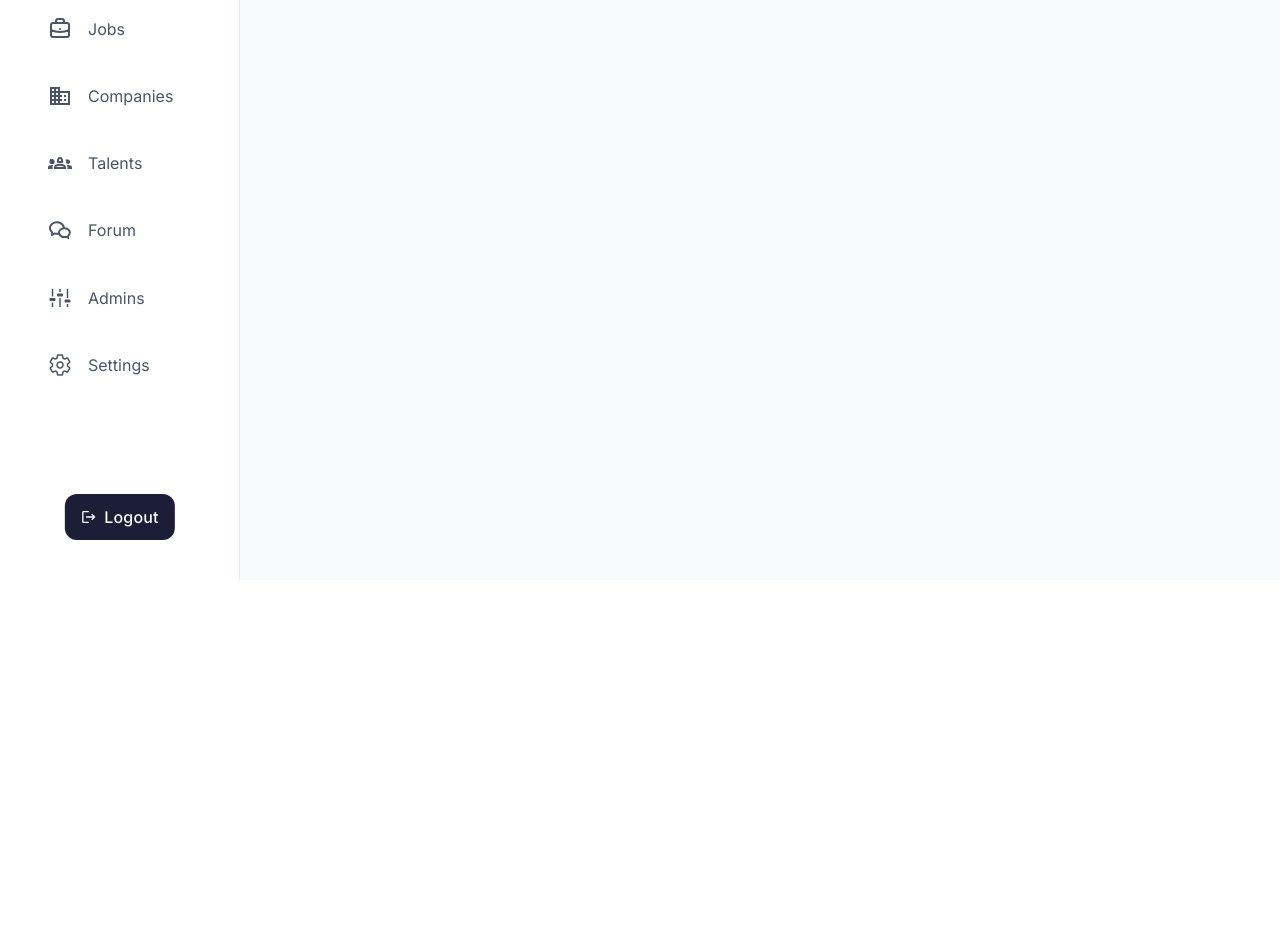
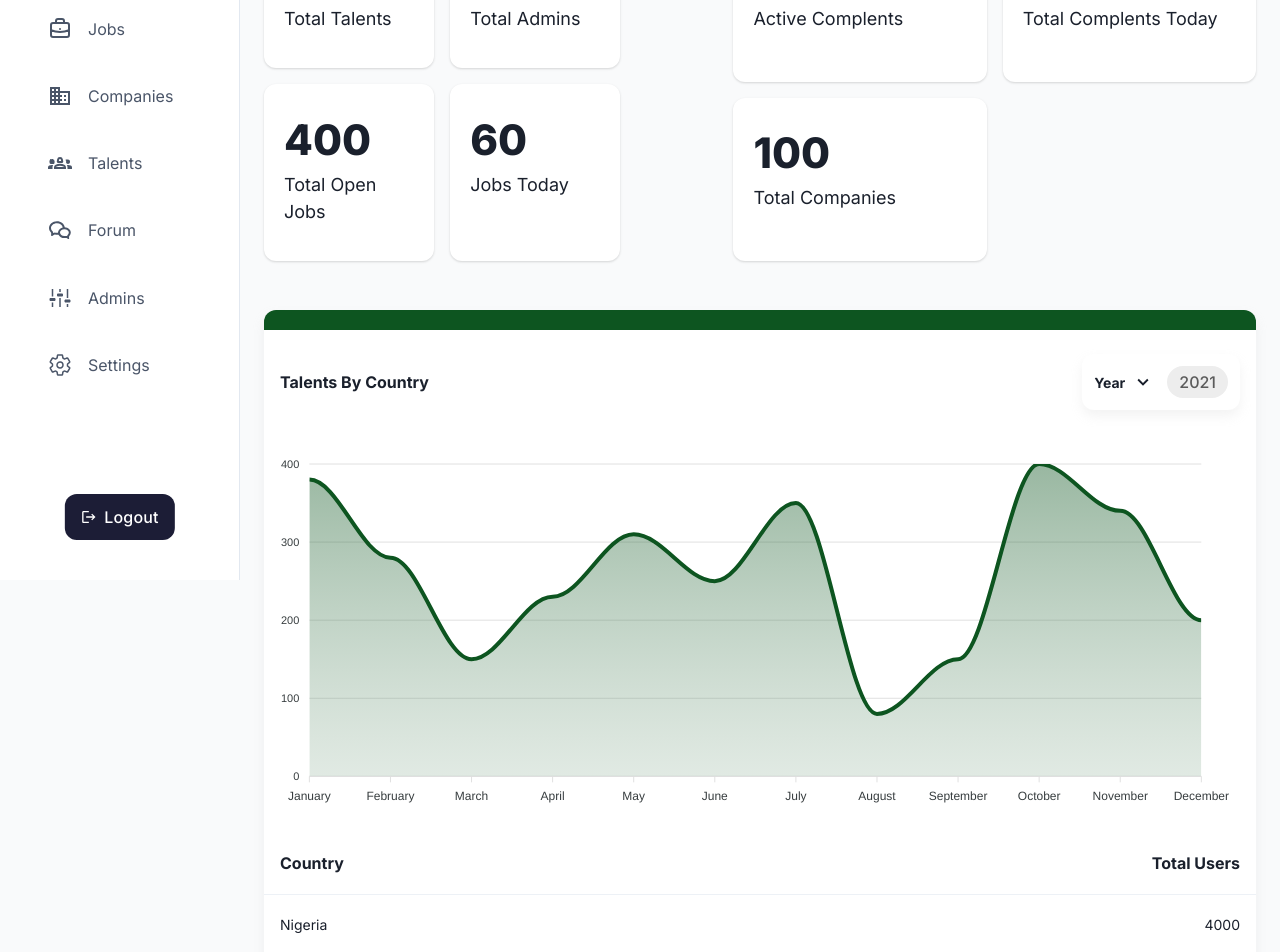
Before and after one commit to AfriSplash-Remotely/AfriSplash-SuperAdmin, a React (Vite) app: page /dashboard in a window 1280 px wide. Shown: the part 220-1172 px from the top of the page. Before the commit the page ends 800 px from the top, so only its background shows below. Built offline with nearby package versions, Linux system fonts and the light colour scheme.

Commit message:
feat: added the dashboard screen

```diff
--- a/package.json
+++ b/package.json
@@ -15,10 +15,12 @@
     "@fontsource/inter": "^4.5.15",
     "@fontsource/poppins": "^4.5.10",
     "@hookform/resolvers": "^3.1.0",
+    "apexcharts": "^3.40.0",
     "axios": "^1.3.4",
     "framer-motion": "^10.12.4",
     "prop-types": "^15.8.1",
     "react": "^18.2.0",
+    "react-apexcharts": "^1.4.0",
     "react-dom": "^18.2.0",
     "react-hook-form": "^7.43.9",
     "react-icons": "^4.8.0",
--- /dev/null
+++ b/src/Modules/Dashboard/components/CountriesAndTotalUsers.tsx
@@ -0,0 +1,62 @@
+import { Box, Divider, Flex, Text } from "@chakra-ui/react";
+import { CountriesAndNumberOfUsersType } from "../dashboard.interface";
+
+export const CountriesAndTotalUsers = () => {
+  const CountriesData: Array<CountriesAndNumberOfUsersType> = [
+    {
+      country: "Nigeria",
+      totalUsers: 4000,
+    },
+    {
+      country: "Ghana",
+      totalUsers: 50,
+    },
+    {
+      country: "Uganda",
+      totalUsers: 100,
+    },
+    {
+      country: "Niger",
+      totalUsers: 25,
+    },
+    {
+      country: "Cameron",
+      totalUsers: 100,
+    },
+  ];
+
+  return (
+    <Box w="100%" mt={{ base: "1rem", md: "1rem", lg: "1.375rem" }}>
+      <Box
+        fontWeight="700"
+        display="flex"
+        alignItems="center"
+        justifyContent="space-between"
+        px={{ base: ".8rem", lg: "1rem" }}
+        pb={{ base: "1rem", lg: "1.2rem" }}
+      >
+        <Text>Country</Text>
+        <Text>Total Users</Text>
+      </Box>
+      <Box>
+        {CountriesData.map((data) => {
+          return (
+            <Box key={data.country}>
+              <Divider />
+              <Flex
+                px={{ base: ".8rem", lg: "1rem" }}
+                py={{ base: ".7rem", lg: "1.2rem" }}
+                alignItems="center"
+                justifyContent="space-between"
+                fontSize="0.875rem"
+              >
+                <Text>{data.country}</Text>
+                <Text>{data.totalUsers}</Text>
+              </Flex>
+            </Box>
+          );
+        })}
+      </Box>
+    </Box>
+  );
+};
--- /dev/null
+++ b/src/Modules/Dashboard/components/CountriesDataCharts.tsx
@@ -0,0 +1,57 @@
+import { Box } from "@chakra-ui/react";
+import ReactApexChart from "react-apexcharts";
+
+export const CountriesDataCharts = (): JSX.Element => {
+  const series = [
+    {
+      name: "total users",
+      data: [380, 280, 150, 230, 310, 250, 350, 80, 150, 400, 340, 200],
+    },
+  ];
+
+  const options = {
+    colors: ["#0D5520"],
+    chart: {
+      height: 350,
+      type: "area",
+      toolbar: { show: false },
+    },
+    dataLabels: {
+      enabled: false,
+    },
+    stroke: {
+      curve: "smooth",
+    },
+    xaxis: {
+      categories: [
+        "January",
+        "February",
+        "March",
+        "April",
+        "May",
+        "June",
+        "July",
+        "August",
+        "September",
+        "October",
+        "November",
+        "December",
+      ],
+    },
+    tooltip: {
+      x: {
+        format: "dd/MM/yy HH:mm",
+      },
+    },
+  };
+  return (
+    <Box pr={{ lg: "1rem" }}>
+      <ReactApexChart
+        options={options}
+        series={series}
+        type="area"
+        height={380}
+      />
+    </Box>
+  );
+};
--- /dev/null
+++ b/src/Modules/Dashboard/components/DataCard.tsx
@@ -0,0 +1,24 @@
+import { Box, Card, CardBody, Text } from "@chakra-ui/react";
+import { CardDataType } from "../dashboard.interface";
+
+interface DataCardProps {
+  data: CardDataType;
+}
+
+export const DataCard = ({ data }: DataCardProps): JSX.Element => {
+  return (
+    <Card w="100%" borderRadius="xl">
+      <CardBody>
+        <Box pt={{ lg: ".2rem" }} pb={{ lg: "1rem" }}>
+          <Text
+            fontWeight="800"
+            fontSize={{ base: "2rem", md: "2.625rem", lg: "2.625rem" }}
+          >
+            {data.figure}
+          </Text>
+          <Text fontSize={{ lg: "1.125rem" }}>{data.text}</Text>
+        </Box>
+      </CardBody>
+    </Card>
+  );
+};
--- /dev/null
+++ b/src/Modules/Dashboard/components/Hero.tsx
@@ -0,0 +1,67 @@
+import { Box, SimpleGrid } from "@chakra-ui/react";
+import { DataCard } from "./DataCard";
+import { CardDataType } from "../dashboard.interface";
+
+export const Hero = (): JSX.Element => {
+  const CardData: Array<CardDataType> = [
+    {
+      figure: 3000,
+      text: "Total Talents",
+    },
+    {
+      figure: 6,
+      text: "Total Admins",
+    },
+    {
+      figure: 400,
+      text: "Total Open  Jobs",
+    },
+    {
+      figure: 60,
+      text: "Jobs Today",
+    },
+  ];
+
+  const CardDataTwo: Array<CardDataType> = [
+    {
+      figure: 45,
+      text: "Active Complents",
+    },
+    {
+      figure: 1000,
+      text: "Total Complents Today",
+    },
+    {
+      figure: 100,
+      text: "Total Companies",
+    },
+  ];
+
+  return (
+    <Box
+      display="flex"
+      flexDir={{ base: "column", md: "column", lg: "row" }}
+      gap={{ base: "1rem", lg: "7.063rem" }}
+    >
+      <SimpleGrid
+        w={{ base: "100%", md: "24rem" }}
+        columns={{ base: 2, sm: 2, md: 2, lg: 2 }}
+        spacing={"1rem"}
+      >
+        {CardData.map((data) => {
+          return <DataCard key={data.text} data={data} />;
+        })}
+      </SimpleGrid>
+
+      <SimpleGrid
+        w={{ base: "100%", md: "100%", lg: "35.188rem" }}
+        columns={{ base: 2, sm: 2, md: 2, lg: 2 }}
+        spacing={"1rem"}
+      >
+        {CardDataTwo.map((data) => {
+          return <DataCard key={data.text} data={data} />;
+        })}
+      </SimpleGrid>
+    </Box>
+  );
+};
--- /dev/null
+++ b/src/Modules/Dashboard/components/TalentsByCountry.tsx
@@ -0,0 +1,54 @@
+import { Box, Flex, HStack, Select, Text } from "@chakra-ui/react";
+import { CountriesAndTotalUsers } from "./CountriesAndTotalUsers";
+import { CountriesDataCharts } from "./CountriesDataCharts";
+
+export const TalentsByCountry = (): JSX.Element => {
+  return (
+    <Box
+      mt={{ base: "2rem", lg: "3.063rem" }}
+      pb="1rem"
+      w="100%"
+      borderRadius="xl"
+      boxShadow="100"
+      borderTop="1.25rem solid #0D5520"
+      overflow="hidden"
+      bgColor="white"
+    >
+      <Box
+        px={{ base: ".8rem", lg: "1rem" }}
+        py={{ base: ".5rem", lg: "1.5rem" }}
+      >
+        <Flex alignItems="center" justifyContent="space-between">
+          <Text fontWeight="700">Talents By Country</Text>
+          <HStack
+            spacing={1}
+            bgColor="white"
+            py="0.75rem"
+            px="0.75rem"
+            boxShadow="100"
+            borderRadius="xl"
+            fontSize={{ base: ".8rem", md: "1rem" }}
+          >
+            <Select placeholder="Year" fontWeight="bold" variant="unstyled">
+              <option value="2021">2021</option>
+              <option value="2022">2022</option>
+              <option value="2023">2023</option>
+            </Select>
+            <Box
+              bgColor="#EDEDED"
+              color="#5B5B5B"
+              py="0.25rem"
+              px="0.75rem"
+              rounded="full"
+              fontWeight="500"
+            >
+              2021
+            </Box>
+          </HStack>
+        </Flex>
+      </Box>
+      <CountriesDataCharts />
+      <CountriesAndTotalUsers />
+    </Box>
+  );
+};
--- a/src/Modules/Dashboard/index.tsx
+++ b/src/Modules/Dashboard/index.tsx
@@ -1,8 +1,15 @@
 import React from "react";
 import { Box } from "@chakra-ui/react";
+import { Hero } from "./components/Hero";
+import { TalentsByCountry } from "./components/TalentsByCountry";
 
 function Dashboard(): JSX.Element {
-  return <Box>Dashboard page</Box>;
+  return (
+    <Box pt={{ lg: "2.5rem" }}>
+      <Hero />
+      <TalentsByCountry />
+    </Box>
+  );
 }
 
 export default Dashboard;
```
Also changed, not shown: src/Modules/Dashboard/dashboard.interface.ts (added, +9 -0 lines), 1 other file (tests, documents, lock files or other folders).
